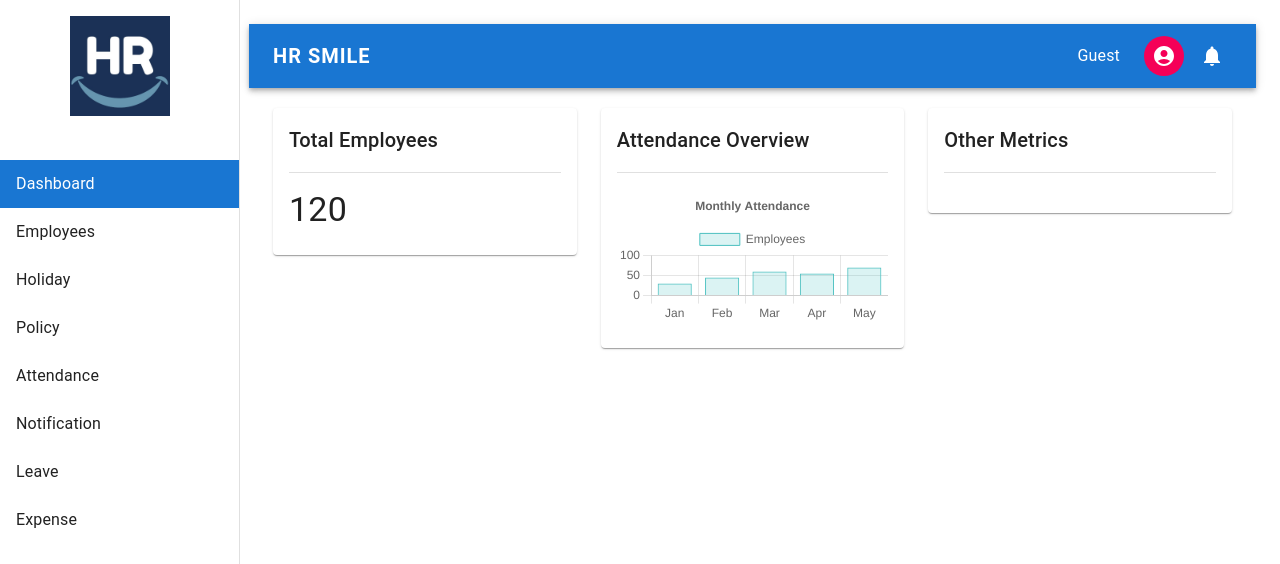
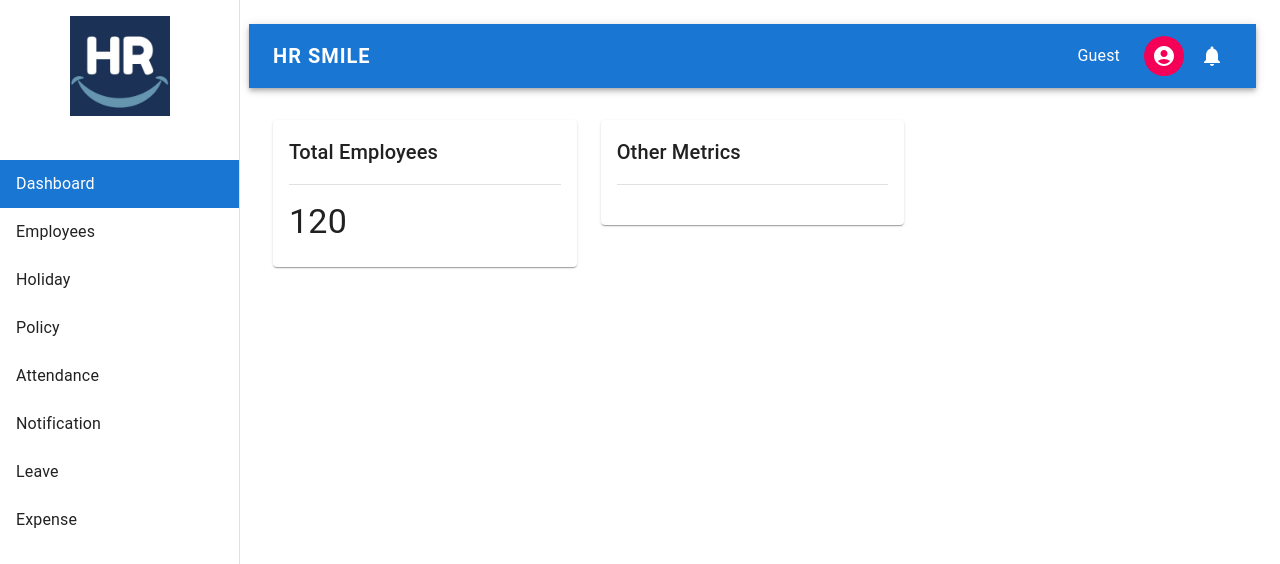
Before and after one commit to yashxjain/HRSMILEFRONTEND, a React (Create React App) app: page /dashboard in a window 1280 px wide. Shown: the top 564 px of the page. Built offline with nearby package versions, Linux system fonts and the light colour scheme.

Commit message:
new add4

```diff
--- a/src/components/dashboard/DashboardData.js
+++ b/src/components/dashboard/DashboardData.js
@@ -1,5 +1,5 @@
 import React from 'react';
-import { Grid, Card, CardContent, Typography, Divider } from '@mui/material';
+import { Grid, Card, CardContent, Typography, Divider, useMediaQuery } from '@mui/material';
 import { Bar } from 'react-chartjs-2';
 import { Chart as ChartJS, Title, Tooltip, Legend, BarElement, CategoryScale, LinearScale } from 'chart.js';
 
@@ -20,10 +20,12 @@ const data = {
 };
 
 const DashboardData = () => {
+    const isSmallScreen = useMediaQuery('(max-width:600px)');
+
     return (
         <Grid container spacing={3}>
             {/* Employee Statistics Card */}
-            <Grid item xs={12} md={6} lg={4}>
+            <Grid item xs={12} sm={6} md={4}>
                 <Card>
                     <CardContent>
                         <Typography variant="h6">Total Employees</Typography>
@@ -33,19 +35,11 @@ const DashboardData = () => {
                 </Card>
             </Grid>
 
-            {/* Attendance Overview Card */}
-            <Grid item xs={12} md={6} lg={4}>
-                <Card>
-                    <CardContent>
-                        <Typography variant="h6">Attendance Overview</Typography>
-                        <Divider sx={{ my: 2 }} />
-                        <Bar data={data} options={{ responsive: true, plugins: { legend: { position: 'top' }, title: { display: true, text: 'Monthly Attendance' } } }} />
-                    </CardContent>
-                </Card>
-            </Grid>
+
+
 
             {/* Other Cards */}
-            <Grid item xs={12} md={6} lg={4}>
+            <Grid item xs={12} sm={6} md={4}>
                 <Card>
                     <CardContent>
                         <Typography variant="h6">Other Metrics</Typography>
@@ -54,6 +48,8 @@ const DashboardData = () => {
                     </CardContent>
                 </Card>
             </Grid>
+
+
         </Grid>
     );
 }
--- a/src/pages/Dashboard.js
+++ b/src/pages/Dashboard.js
@@ -16,12 +16,10 @@ function Dashboard() {
             </Box>
             <Box component="main" sx={{ flexGrow: 1, p: 3 }}>
                 <Navbar />
-                <br />
                 <Container maxWidth="lg">
                     <Grid container spacing={3}>
                         <Grid item xs={12}>
-                            <Box>
-
+                            <Box sx={{ mt: 4 }}>
                                 <DashboardData />
                             </Box>
 
```
